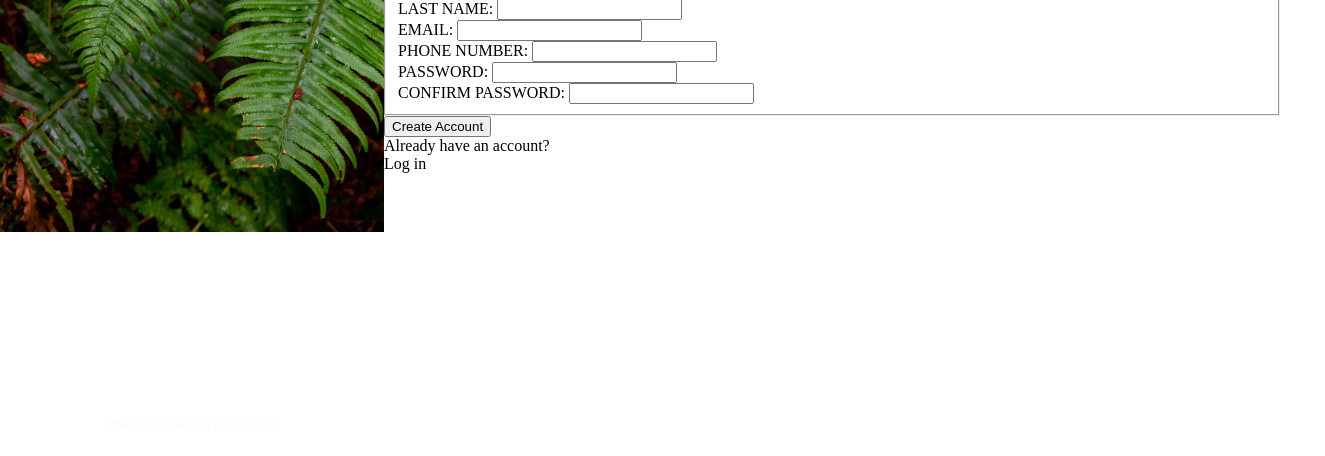
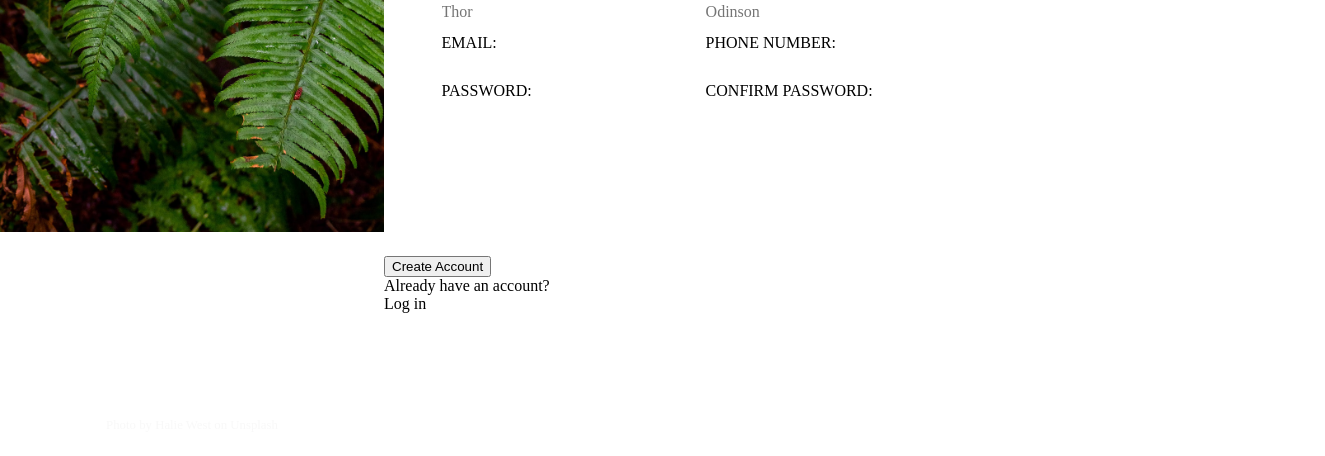
Before and after one commit to bakuretsuu/sign-up-form, a plain HTML site: page index.html in a window 1280 px wide. Shown: the part 344-800 px from the top of the page, 1325 px wide, since content can reach past the window. Drawn offline with Linux system fonts and the light colour scheme.

Commit message:
positioned and initial design of form

```diff
--- a/index.html
+++ b/index.html
@@ -26,19 +26,19 @@
         </div>
         <div class="form">
             <form>
-                <fieldset>
+
                     <legend>Sign-up Form</legend>
                     <p>Let's do this!</p>
                     <div>
                         <div class="inputRow">
                           <div class="inputField">
                             <label for="fname">FIRST NAME: </label>
-                            <input id="fname" name="fname" type="text" required>
+                            <input id="fname" name="fname" type="text" required placeholder="Thor">
                             <span></span>
                           </div>
                           <div class="inputField">
                             <label for="lname">LAST NAME: </label>
-                            <input id="lname" name="lname" type="text" required>
+                            <input id="lname" name="lname" type="text" required placeholder="Odinson">
                             <span></span>
                           </div>
                         </div>
@@ -67,7 +67,7 @@
                           </div>
                         </div>
                     </div>
-                </fieldset>
+
             </form>
 
         </div>
--- a/styles.css
+++ b/styles.css
@@ -84,3 +84,29 @@ display: flex;
     top: 30%;
     margin-left: 2vw;
 }
+
+
+.form{
+    display: flex;
+    height: 40vh;
+    position: relative;
+    left: 5%;
+}
+
+.inputRow{
+    display: flex;
+    flex-direction: row;
+    gap: 5vw;
+    margin: 1vw;
+}
+.inputField{
+display: flex;
+flex-direction: column;
+}
+
+input{
+    all:unset;
+    border-radius: 4px;
+    border-color: #E5E7EB;
+    border: 1px;
+}
```
